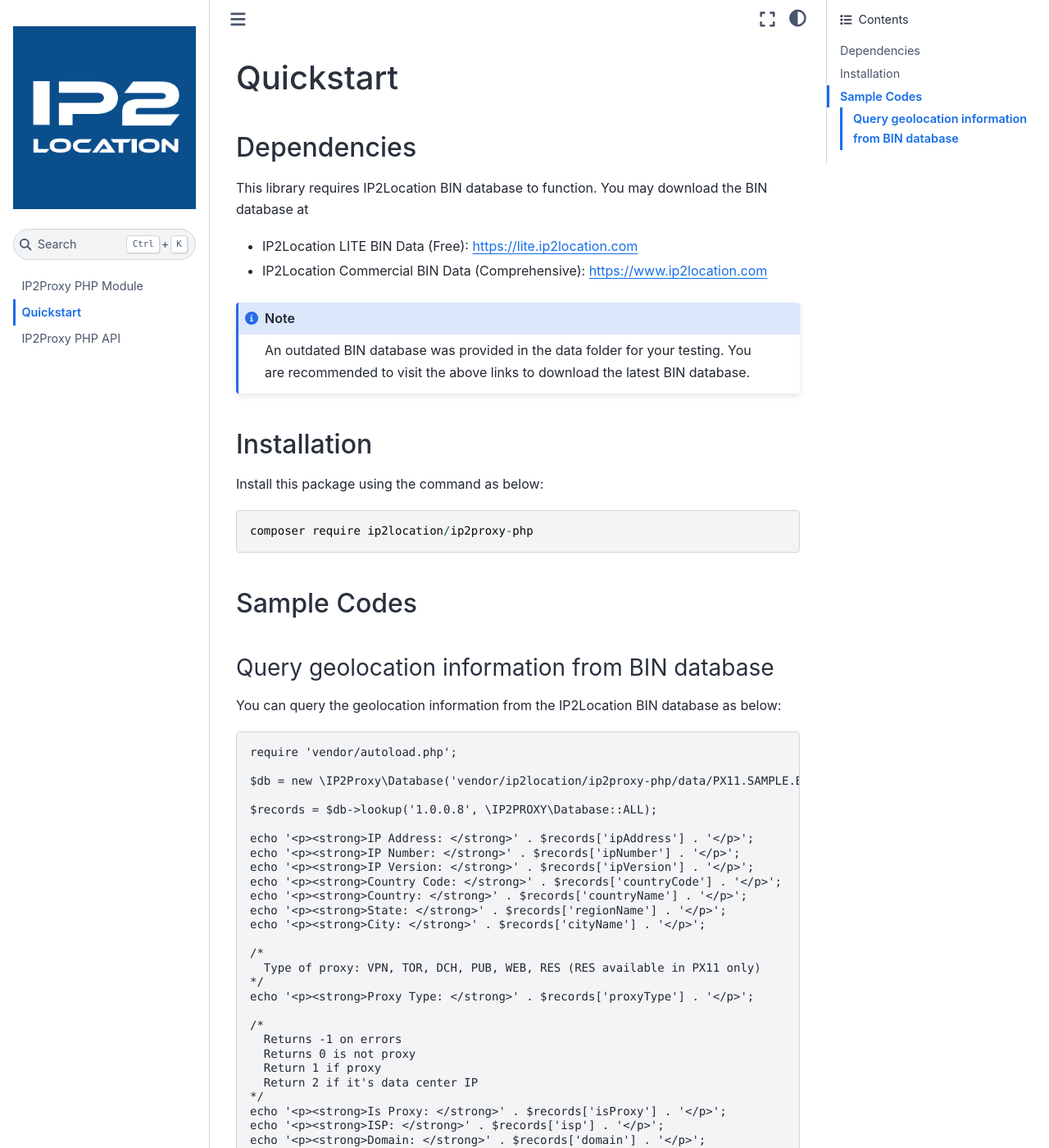
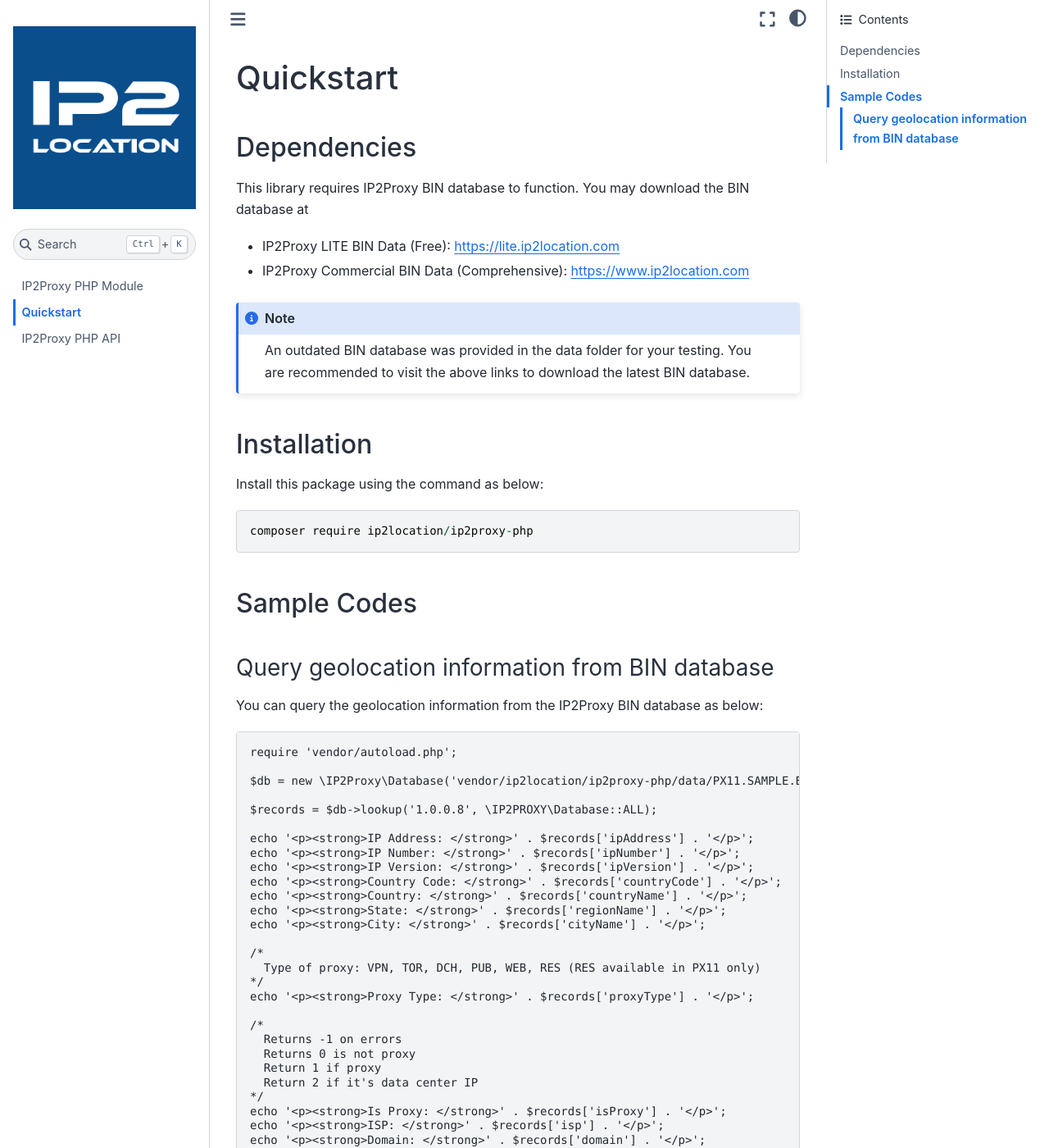
Before and after one commit to ip2location/ip2proxy-php, a Sphinx documentation site: the page built from docs/source/quickstart.md, in a window 1280 px wide and 1400 px high. Shown: the whole window at 82% size. Built offline with Sphinx 7.4.7 and the Sphinx Book theme 1.1.4, drawn with Linux system fonts in a browser that asks for light colours.

Commit message:
Update quickstart.md

````diff
--- a/docs/source/quickstart.md
+++ b/docs/source/quickstart.md
@@ -2,10 +2,10 @@
 
 ## Dependencies
 
-This library requires IP2Location BIN database to function. You may download the BIN database at
+This library requires IP2Proxy BIN database to function. You may download the BIN database at
 
--   IP2Location LITE BIN Data (Free): <https://lite.ip2location.com>
--   IP2Location Commercial BIN Data (Comprehensive):
+-   IP2Proxy LITE BIN Data (Free): <https://lite.ip2location.com>
+-   IP2Proxy Commercial BIN Data (Comprehensive):
     <https://www.ip2location.com>
 
 :::{note}
@@ -24,7 +24,7 @@
 
 ### Query geolocation information from BIN database
 
-You can query the geolocation information from the IP2Location BIN database as below:
+You can query the geolocation information from the IP2Proxy BIN database as below:
 
 ```php
 require 'vendor/autoload.php';
````
